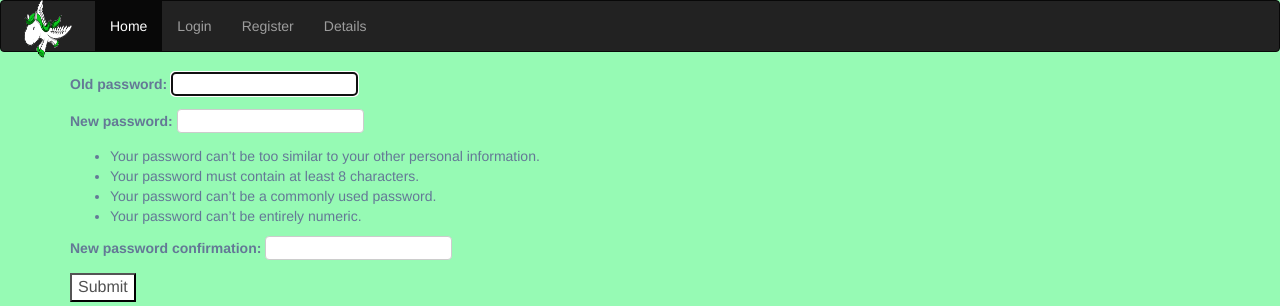
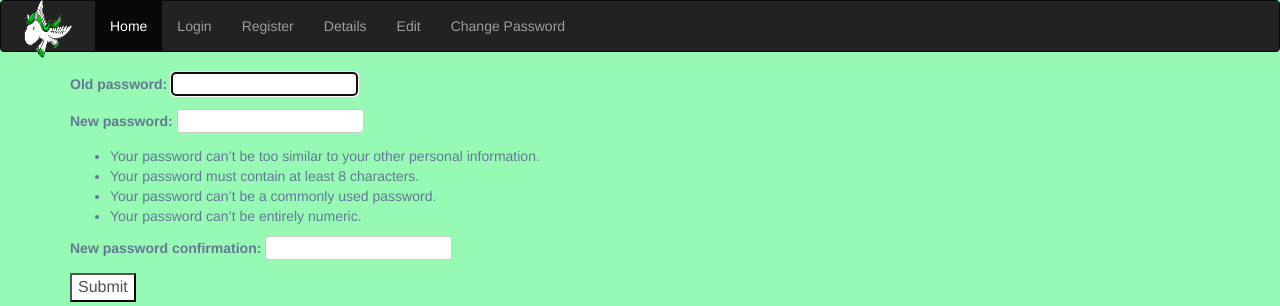
Before and after one commit to ba-java-instructor-zhukov-82/shared_templates, a Django app: page /details/change_password/ in a window 1280 px wide. Shown: the top 306 px of the page. Run offline with Django 3.2, Linux system fonts and the light colour scheme; some libraries are stand-ins or nearby versions.

Commit message:
Styled views

```diff
--- a/templates/view_template.html
+++ b/templates/view_template.html
@@ -30,6 +30,8 @@
             <li><a href="/login">Login</a></li>
             <li><a href="/register">Register</a></li>
             <li><a href="/details">Details</a></li>
+            <li><a href="/details/edit">Edit</a></li>
+            <li><a href="/details/change_password">Change Password</a></li>
         </ul>
         </div>
     </nav>
```
